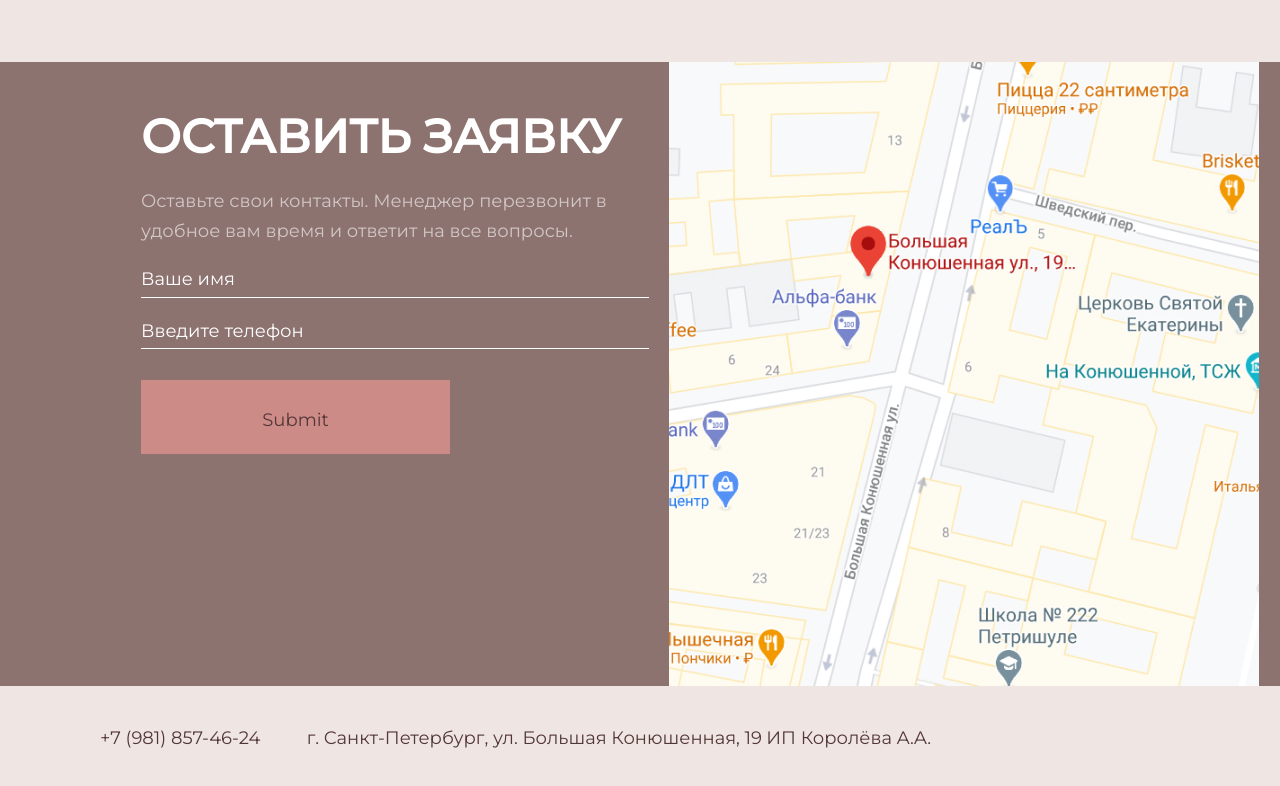
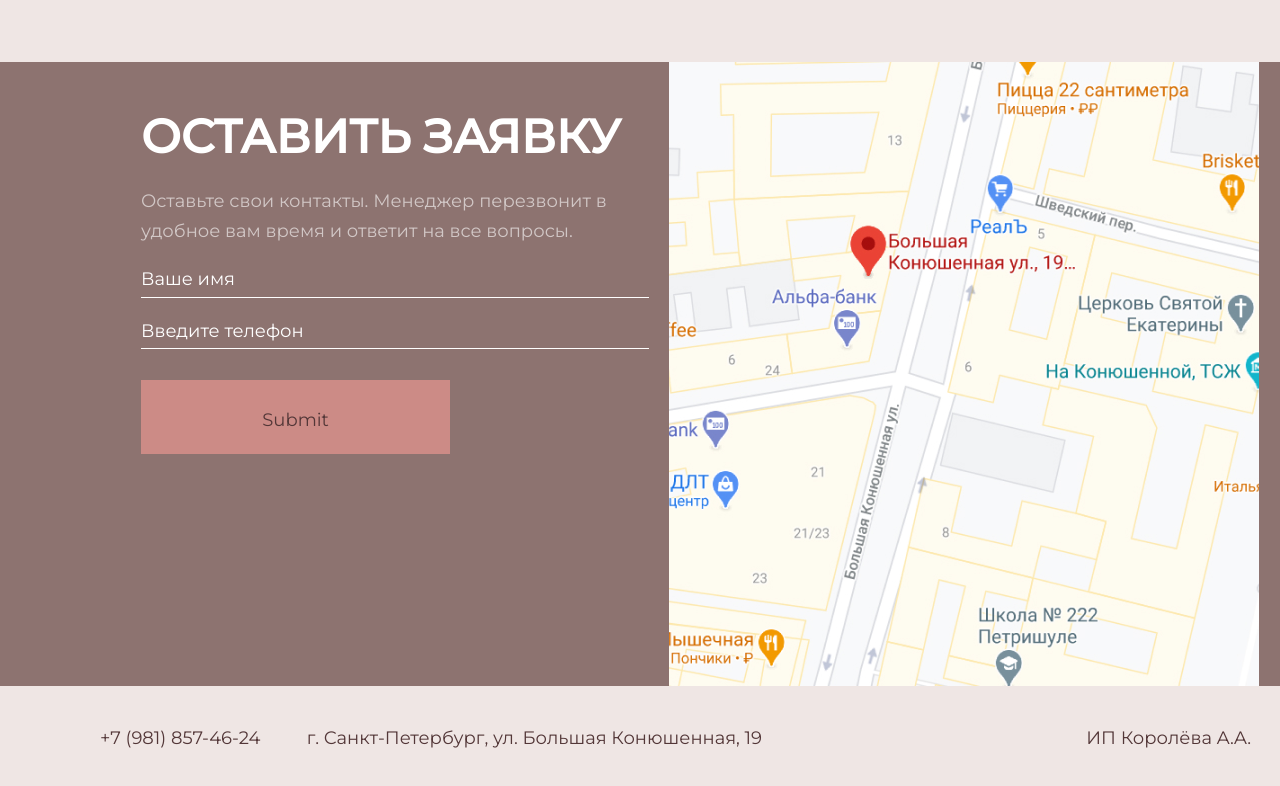
Before and after one commit to Aldenwrk/Marathon, a plain HTML site: page index.html in a window 1280 px wide. Shown: the part 4739-5525 px from the top of the page. Drawn offline with Linux system fonts and the light colour scheme.

Commit message:
Update style.css

```diff
--- a/style.css
+++ b/style.css
@@ -514,5 +514,5 @@ justify-content: center;
 }
 .footer-name{
 	margin-right:100px;
-	margin-left:auto;
+	margin-left:320px;
 }
```
